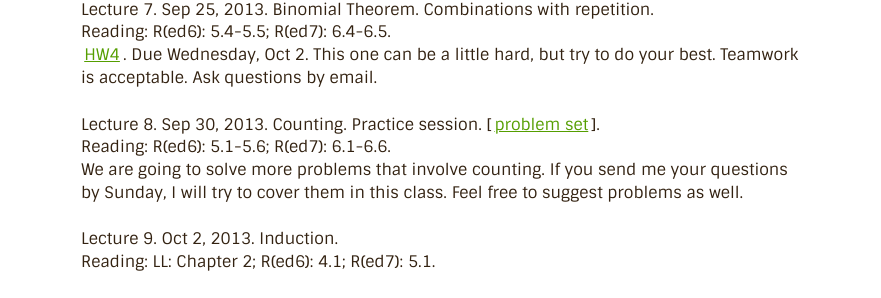
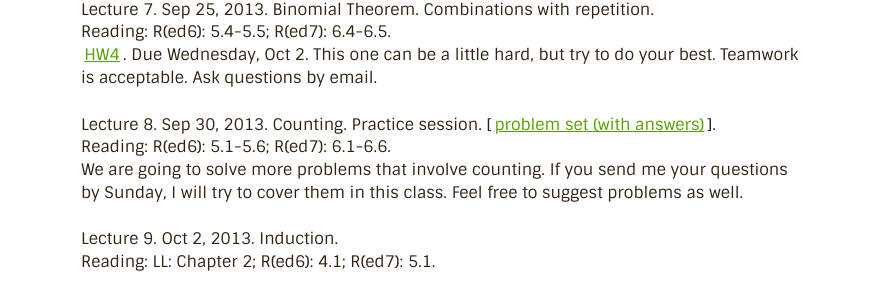
Before and after one commit to a-nikolaev/a-nikolaev.github.io, a Jekyll site: the page built from ds/index.markdown, in a window 1280 px wide. Shown: the part 657-955 px from the top of the page, without its empty margins (199-1080 px from the left). Built offline with Jekyll 4.4.1, drawn with Linux system fonts in a browser that asks for light colours; Markdown is read by kramdown in place of the engine named in the settings.

Commit message:
added answers

```diff
--- a/ds/index.markdown
+++ b/ds/index.markdown
@@ -36,7 +36,7 @@
 [HW4](/ds/docs/hw4.pdf). Due Wednesday, Oct 2. This one can be a little hard, but try to do your best.
 Teamwork is acceptable. Ask questions by email.
 
-Lecture 8. Sep 30, 2013. Counting. Practice session. [[problem set](/ds/docs/cc3.pdf)].
+Lecture 8. Sep 30, 2013. Counting. Practice session. [[problem set (with answers)](/ds/docs/cc3-full.pdf)].
 Reading: R(ed6): 5.1-5.6; R(ed7): 6.1-6.6.
 We are going to solve more problems that involve counting.
 If you send me your questions by Sunday, I will try to cover them in this class.
```
Also changed, not shown: 1 other file.
